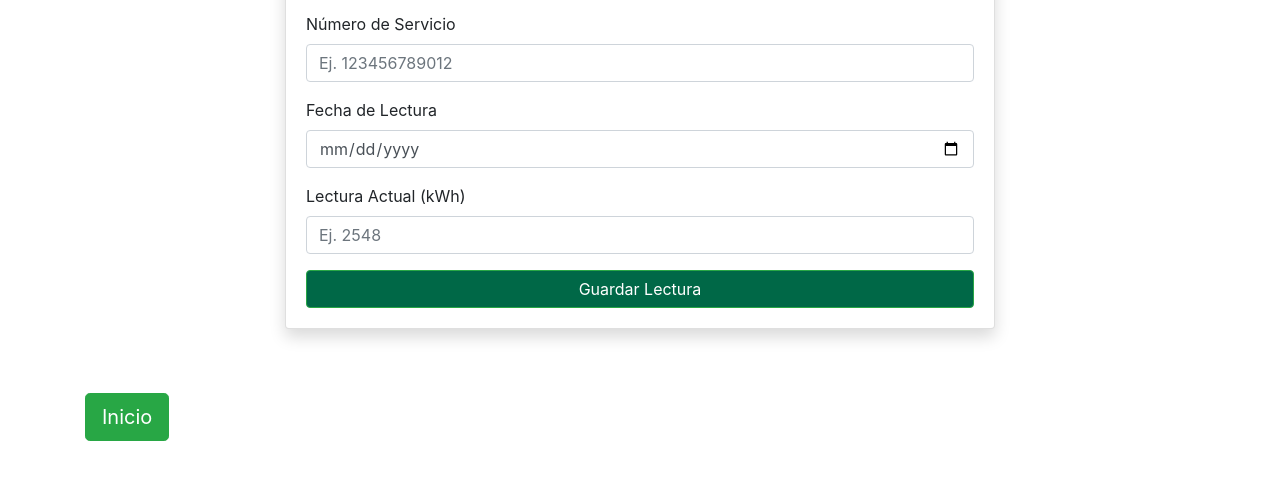
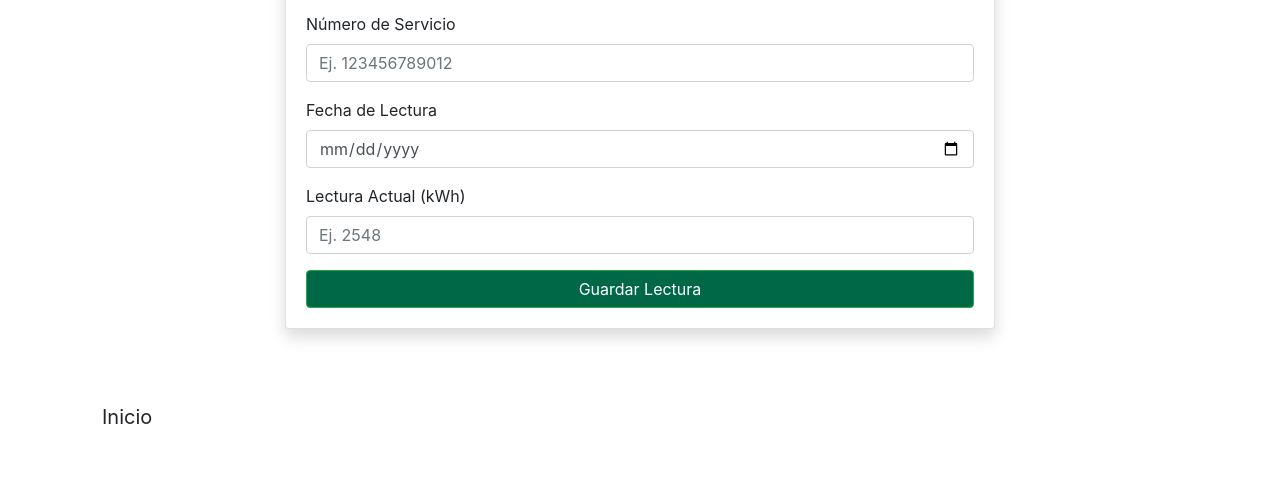
Before and after one commit to Pascua1Quack/recib, a plain HTML site: page factura.html in a window 1280 px wide. Shown: the part 253-732 px from the top of the page. Drawn offline with nearby package versions, Linux system fonts and the light colour scheme.

Commit message:
Update factura.html

```diff
--- a/factura.html
+++ b/factura.html
@@ -84,7 +84,7 @@ document.getElementById("lecturaForm").addEventListener("submit", function(e){
   document.getElementById("lecturaForm").reset();
 });
 </script>
-  <a href="index.html" class="btn btn-success btn-lg mt-3">Inicio</a>
+  <a href="index.html" class="btn btn-#006847; btn-lg mt-3">Inicio</a>
 </div>
 </body>
 </html>
```
